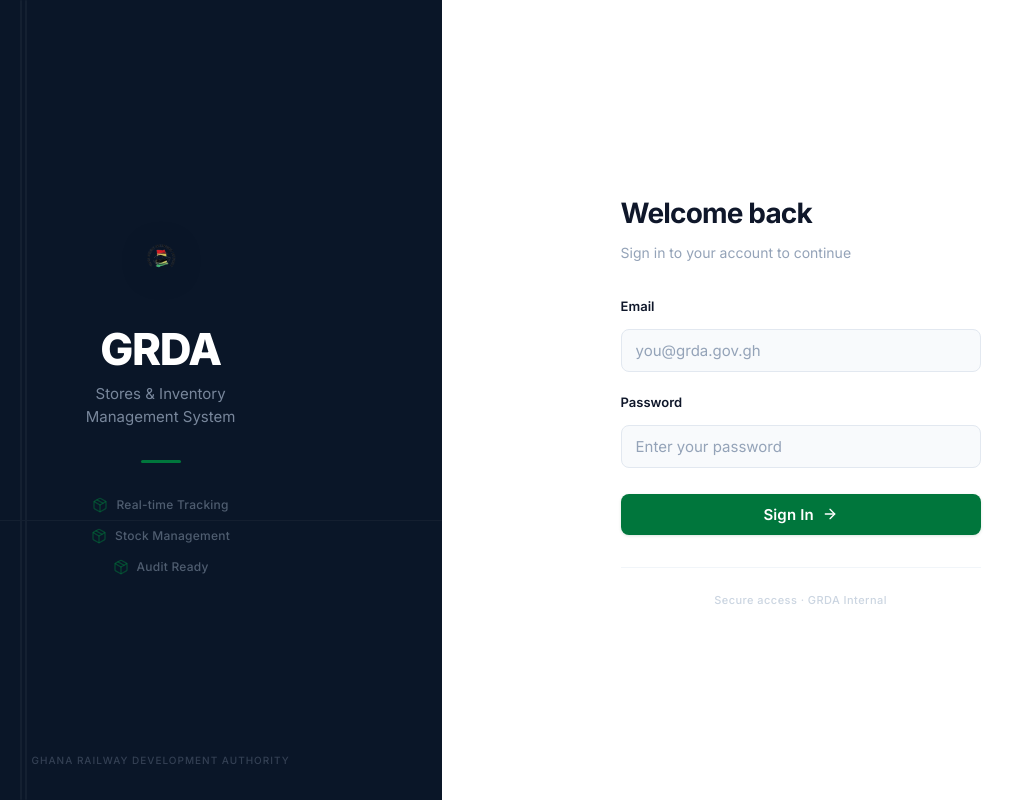
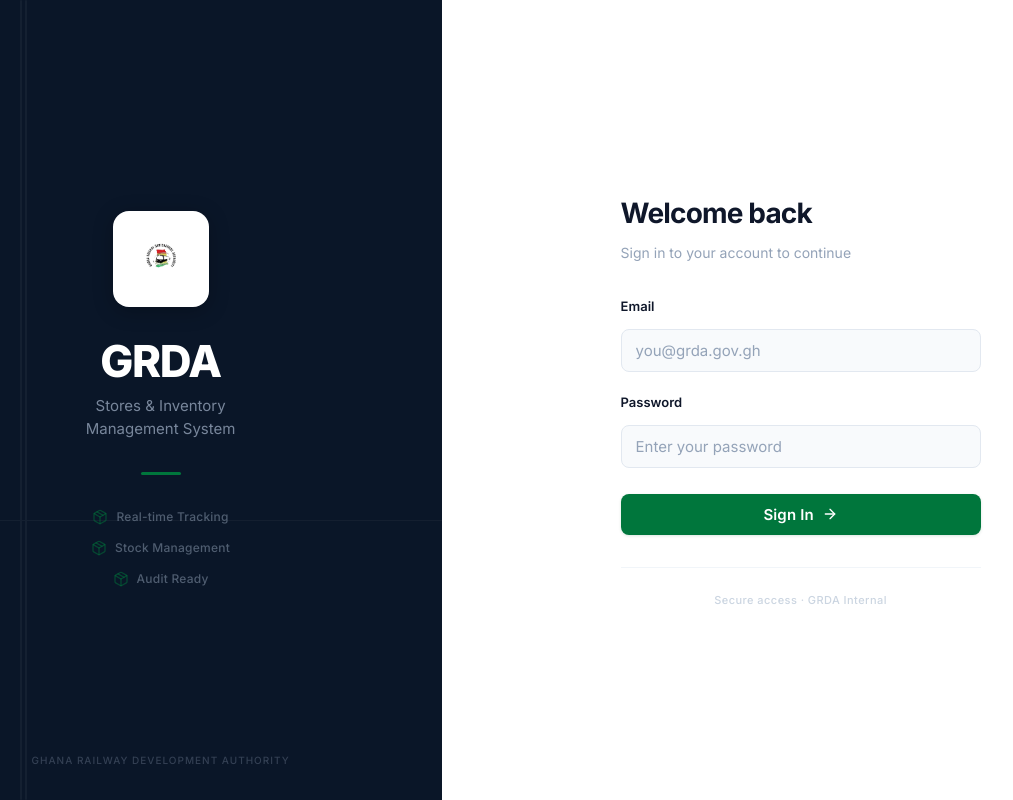
Before and after one commit to kevinboat82/grda-stores-inventory, a React (Vite) app: page /login in a window 1280 px wide. Shown: the whole page, without its empty margins (121-1134 px from the left). Built offline with nearby package versions, Linux system fonts and the light colour scheme; no server answers.

Commit message:
design: increase logo size on login page and add white backdrop container for contrast

```diff
--- a/src/pages/Login.css
+++ b/src/pages/Login.css
@@ -64,11 +64,14 @@
 }
 
 .brand-logo {
-    width: 72px;
-    height: 72px;
+    width: 96px;
+    height: 96px;
     object-fit: contain;
     margin-bottom: 1.5rem;
-    filter: drop-shadow(0 4px 16px rgba(0, 0, 0, 0.3));
+    background: #ffffff;
+    border-radius: 1rem;
+    padding: 10px;
+    box-shadow: 0 4px 20px rgba(0, 0, 0, 0.25);
 }
 
 .brand-title {
@@ -289,8 +292,8 @@
     }
 
     .brand-logo {
-        width: 60px;
-        height: 60px;
+        width: 76px;
+        height: 76px;
     }
 }
 
@@ -327,9 +330,13 @@
     }
 
     .login-mobile-logo img {
-        width: 48px;
-        height: 48px;
+        width: 64px;
+        height: 64px;
         object-fit: contain;
+        background: #ffffff;
+        border-radius: 0.75rem;
+        padding: 8px;
+        box-shadow: 0 4px 12px rgba(0, 0, 0, 0.1);
     }
 
     .login-title {
```
